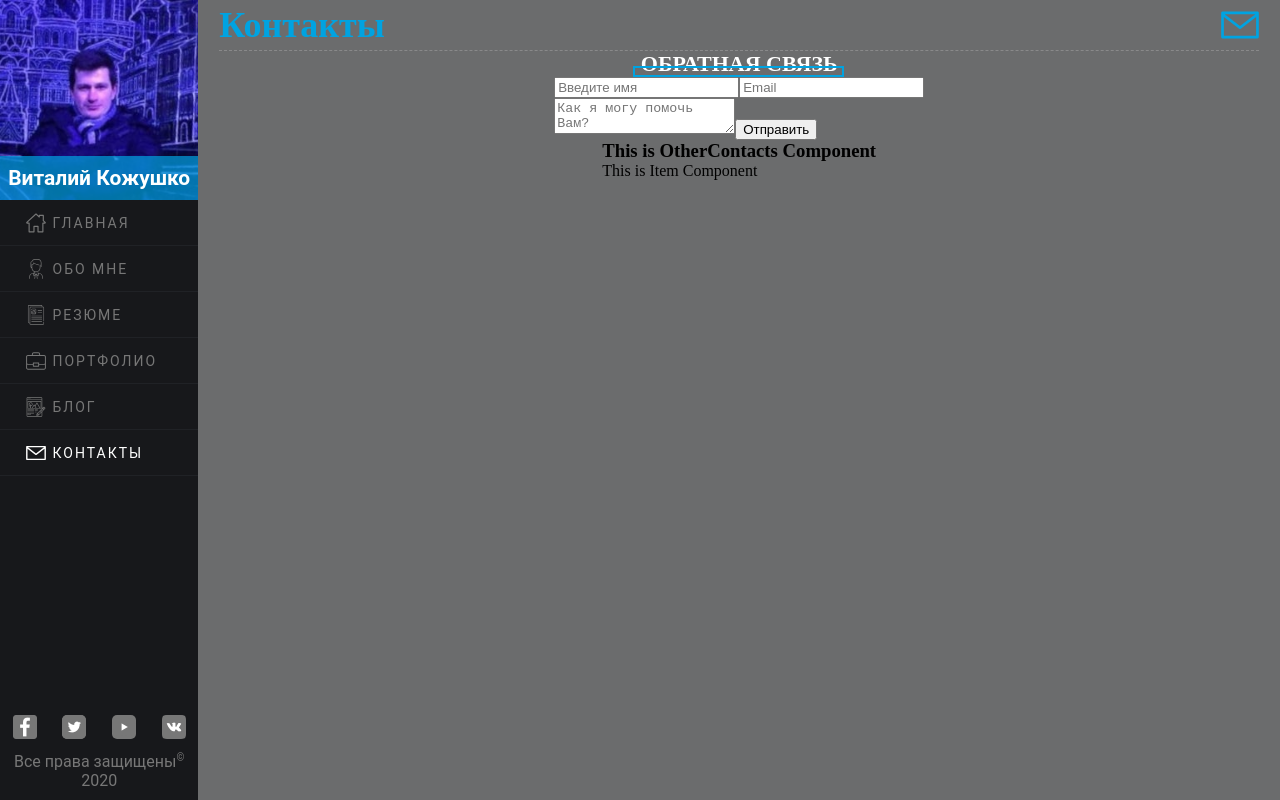
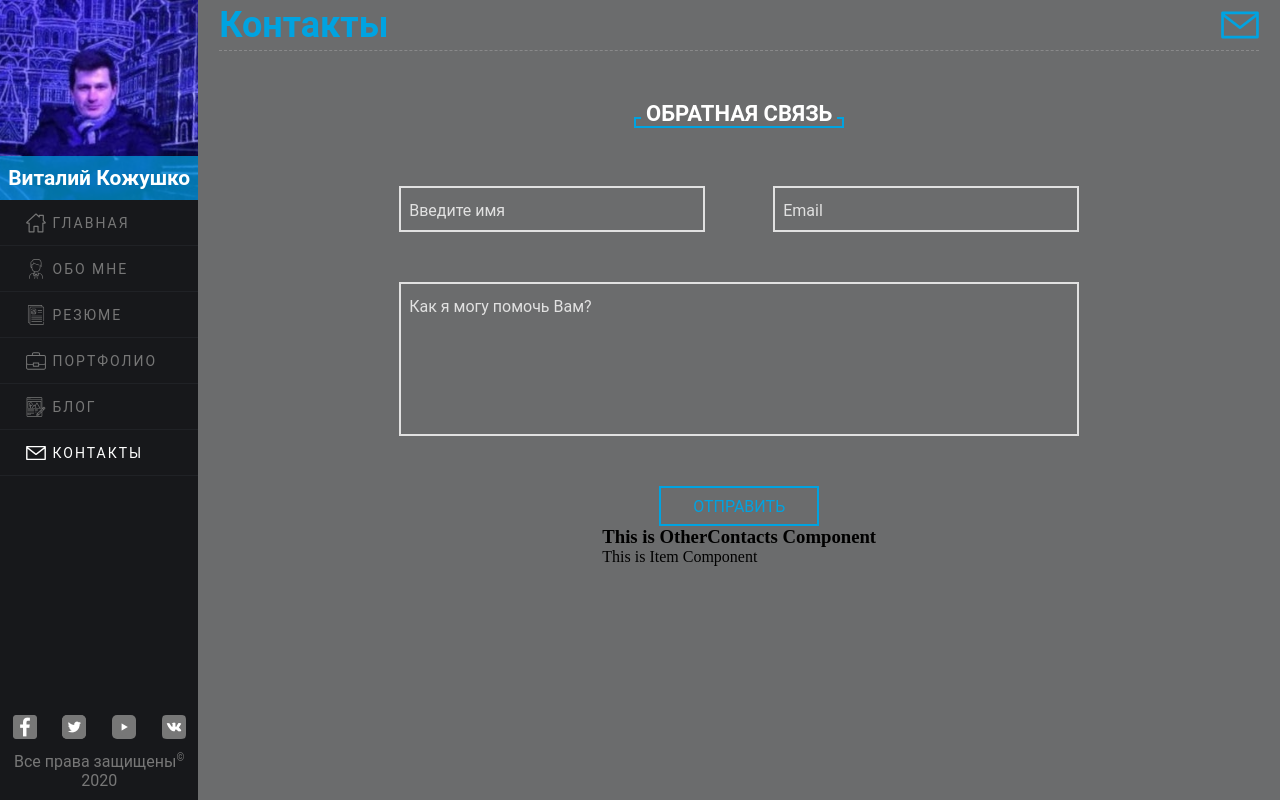
Before and after one commit to pilotvitalik/old_portfolio_part_2, a React (Create React App) app: page /contacts in a window 1280 px wide. Built offline with nearby package versions, Linux system fonts and the light colour scheme.

Commit message:
styling form in te contact page

```diff
--- a/src/components/Content/Contact/SendForm/SendForm.js
+++ b/src/components/Content/Contact/SendForm/SendForm.js
@@ -5,13 +5,25 @@ class SendForm extends React.Component{
 	render(){
 		return(
 			<div className={ style.sendForm }>
-				<h3>Обратная связь</h3>
+				<div>
+					<h3>Обратная связь</h3>
+					<span></span>
+				</div>
 				<form>
 					<div>
-						<input type='text' placeholder='Введите имя'/>
-						<input type='text' placeholder='Email'/>
+						<div className={ style.upperInput }>
+							<input id='feedbackName' type='text'/>
+							<label for='feedbackName'>Введите имя</label>
+						</div>
+						<div className={ style.upperInput }>
+							<input id='feedbackMail' type='text'/>
+							<label for='feedbackMail'>Email</label>
+						</div>
 					</div>
-					<textarea placeholder='Как я могу помочь Вам?'></textarea>
+					<div className={ style.message }>
+						<textarea id='feedbackMes' rows='9'></textarea>
+						<label for='feedbackMes'>Как я могу помочь Вам?</label>
+					</div>
 					<button type='button'>Отправить</button>
 				</form>
 			</div>
--- a/src/components/Content/Contact/SendForm/sendForm.module.css
+++ b/src/components/Content/Contact/SendForm/sendForm.module.css
@@ -7,25 +7,120 @@
 	width: 98%;
 	height: auto;
 }
-.sendForm h3{
+.sendForm>div{
+	display: flex;
+	flex-direction: column;
+	position: relative;
+	width: auto;
+	height: auto;
+	padding-bottom: 10px;
+	margin: 50px 0;
+}
+.sendForm>div h3{
 	display: inline-block;
 	position: relative;
 	width: auto;
 	height: auto;
+	padding: 0 5px;
 	color: #fff;
+	font-family: 'Roboto', sans-serif;
 	font-size: 22px;
 	font-weight: 600;
 	text-transform: uppercase;
+	line-height: 25px;
 	background: #6B6C6D;
+	z-index: 1;
 }
-.sendForm h3:before{
-	content: '';
+.sendForm>div span{
+	display: inline-block;
 	position: absolute;
 	width: 105%;
 	height: 7px;
 	left: -7.5px;
-	bottom: 0;
+	bottom: 8px;
+	background: transparent;
 	border: 2px solid #00A3E1;
+}
+form{
+	display: flex;
+	flex-direction: column;
+	align-items: center;
+	position: relative;
+	width: 100%;
+	height: auto;
+}
+form>div{
+	display: flex;
+	flex-direction: column;
+	position: relative;
+	width: 100%;
+	height: auto;
+}
+form>div:first-child{
+	margin-bottom: 50px;
+}
+.upperInput{
+	display: flex;
+	flex-direction: column;
+	position: relative;
+	width: auto;
+	height: auto;
+}
+.upperInput input{
+	display: inline-block;
+	position: relative;
+	width: 95%;
+	height: 40px;
+	padding-left: 3%;
+	color: #e1e1e1;
+	border: 2px solid #e1e1e1;
+	background: #6B6C6D;
+	outline: none;
+}
+.upperInput input + label,
+.message textarea + label{
+	display: inline-block;
+	position: absolute;
+	width: auto;
+	height: auto;
+	top: 15px;
+	left: 10px;
+	color: #e1e1e1;
+	font-family: 'Roboto', sans-serif;
+	font-size: 16px;
+}
+.message textarea{
+	display: inline-block;
+	position: relative;
+	width: 100%;
+	height: auto;
+	padding-left: 10px;
+	padding-top: 13px;
+	color: #e1e1e1;
+	border: 2px solid #e1e1e1;
+	background: #6B6C6D;
+	outline: none;
+	resize: none;
+}
+.message{
+	margin-bottom: 50px;
+}
+form button{
+	display: inline-flex;
+	justify-content: center;
+	align-items: center;
+	position: relative;
+	width: 160px;
+	height: 40px;
+	color: #00A3E1;
+	font-size: 16px;
+	font-family: 'Roboto', sans-serif;
+	text-transform: uppercase;
+	border: 2px solid #00A3E1;
+	background: transparent;
+}
+form button:hover{
+	cursor: pointer;
 }
 @media (min-width: 992px){
 	.sendForm{
@@ -36,4 +131,15 @@
 	.sendForm{
 		width: 1040px;
 	}
+	form{
+		width: 680px;
+	}
+	form>div{
+		flex-direction: row;
+		flex-wrap: nowrap;
+		justify-content: space-between;
+	}
+	.upperInput{
+		width: 45%;
+	}
 }
--- a/src/components/Content/Contact/Title/title.module.css
+++ b/src/components/Content/Contact/Title/title.module.css
@@ -13,6 +13,7 @@
 	width: auto;
 	height: auto;
 	color: #00A3E1;
+	font-family: 'Roboto', sans-serif;
 	font-weight: 600;
 	font-size: 36px;
 }
```
